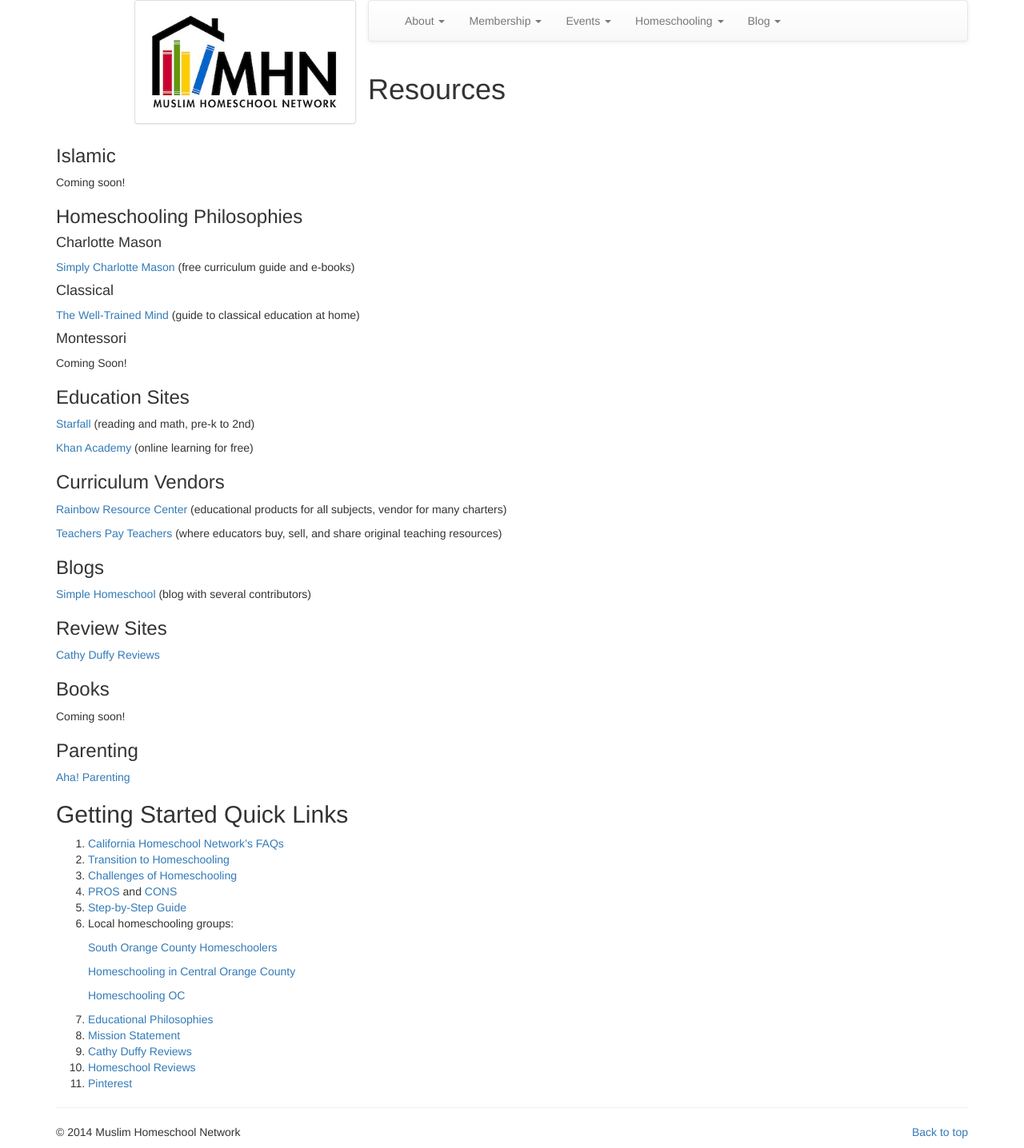
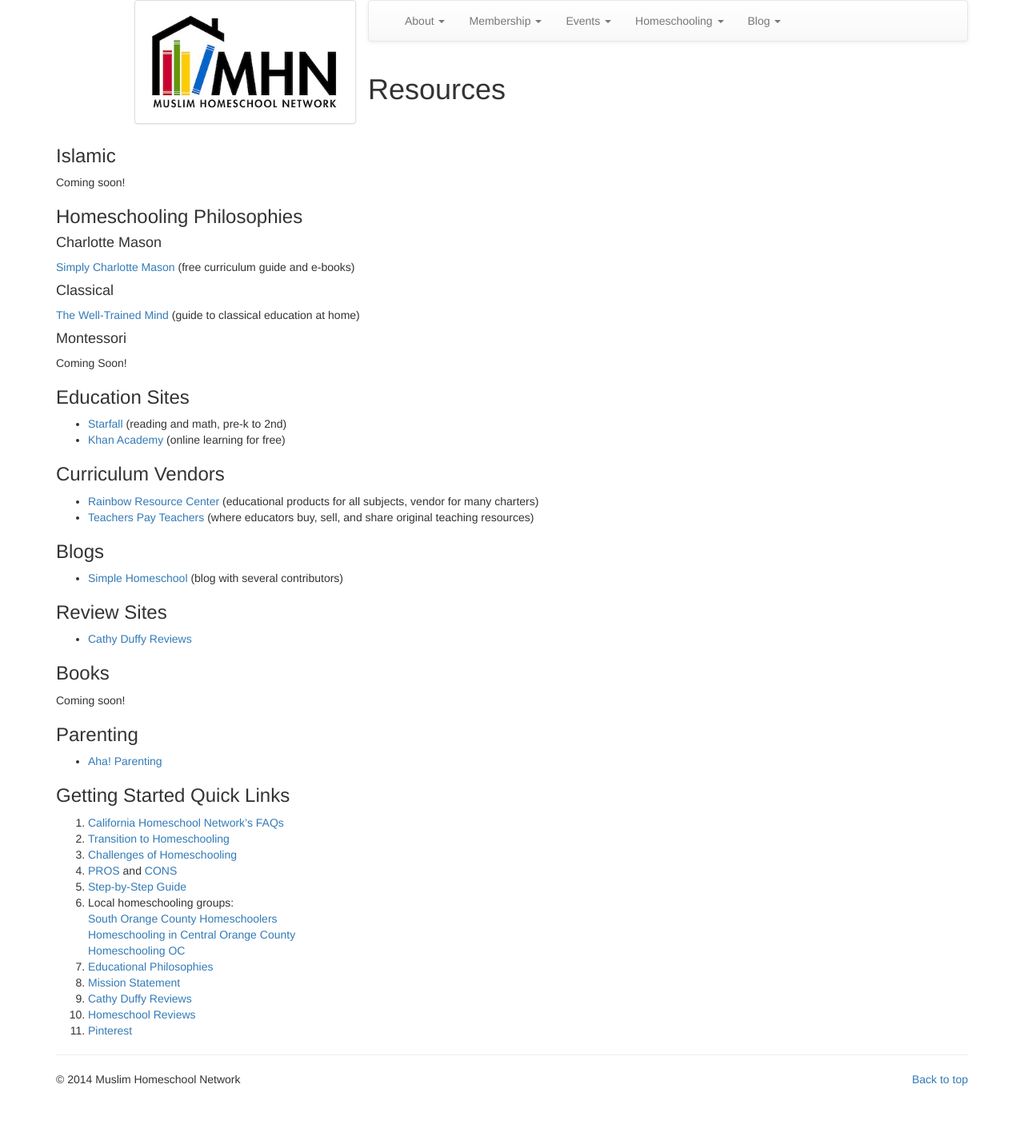
Before and after one commit to muslimhomeschoolnetwork/muslimhomeschoolnetwork.github.io, a Jekyll site: the page built from homeschooling/resources/index.md, in a window 1280 px wide. Shown: the whole page at 80% size. Built offline with Jekyll 4.4.1, drawn with Linux system fonts in a browser that asks for light colours; nearby versions of some CDN libraries; Markdown is read by kramdown in place of the engine named in the settings; after the commit the page ends 1370 px from its top, so only the background shows below that.

Commit message:
Fix formatting

```diff
--- a/homeschooling/resources/index.md
+++ b/homeschooling/resources/index.md
@@ -8,44 +8,37 @@
 
 ###Homeschooling Philosophies
 
-
-
 ####Charlotte Mason
 [Simply Charlotte Mason](http://simplycharlottemason.com) (free curriculum guide and e-books)
-
-
 
 ####Classical
 [The Well-Trained Mind](http://www.welltrainedmind.com) (guide to classical education at home)
 
-
-
 ####Montessori
 Coming Soon!
 
+
 ###Education Sites
-[Starfall](www.starfall.com) (reading and math, pre-k to 2nd)
-
-[Khan Academy](https://www.khanacademy.org) (online learning for free)
+* [Starfall](www.starfall.com) (reading and math, pre-k to 2nd)
+* [Khan Academy](https://www.khanacademy.org) (online learning for free)
 
 ###Curriculum Vendors
-[Rainbow Resource Center](https://www.rainbowresource.com) (educational products for all subjects, vendor for many charters)
-
-[Teachers Pay Teachers](http://www.teacherspayteachers.com) (where educators buy, sell, and share original teaching resources)
+* [Rainbow Resource Center](https://www.rainbowresource.com) (educational products for all subjects, vendor for many charters)
+* [Teachers Pay Teachers](http://www.teacherspayteachers.com) (where educators buy, sell, and share original teaching resources)
 
 ###Blogs
-[Simple Homeschool](http://simplehomeschool.net) (blog with several contributors)
+* [Simple Homeschool](http://simplehomeschool.net) (blog with several contributors)
 
 ###Review Sites
-[Cathy Duffy Reviews](http://cathyduffyreviews.com)
+* [Cathy Duffy Reviews](http://cathyduffyreviews.com)
 
 ###Books
 Coming soon!
 
 ###Parenting
-[Aha! Parenting](http://www.ahaparenting.com)
+* [Aha! Parenting](http://www.ahaparenting.com)
 
-##Getting Started Quick Links
+###Getting Started Quick Links
 
 1. [California Homeschool Network’s FAQs](http://www.californiahomeschool.net/howTo/faq.htm )
 2. [Transition to Homeschooling](http://blog.babygizmo.com/2014/03/10-things-homeschooling-mom-miss-traditional-school/)
@@ -53,13 +46,9 @@
 4. [PROS](http://www.weirdunsocializedhomeschoolers.com/homeschooling-pros-and-cons-part-2/#content) and [CONS](http://www.weirdunsocializedhomeschoolers.com/homeschooling-pros-and-cons/#content)
 5. [Step-by-Step Guide](http://californiahomeschool.net/howTo/pdf/CHNJTF2012_13.pdf)
 6. Local homeschooling groups:
-
      [South Orange County Homeschoolers](https://groups.yahoo.com/neo/groups/SOC_homeschoolers/info)
-
      [Homeschooling in Central Orange County](https://groups.yahoo.com/neo/groups/HomeschoolingCOC/info)
-
      [Homeschooling OC](https://www.facebook.com/groups/145331013676/)
-
 7. [Educational Philosophies](http://simplehomeschool.net/educational-philosophies-defined-part-i/)
 8. [Mission Statement](http://www.mariannesunderland.com/2013/04/why-homeschool-how-to-make-a-homeschool-mission-statement/)
 9. [Cathy Duffy Reviews](http://cathyduffyreviews.com)
```
